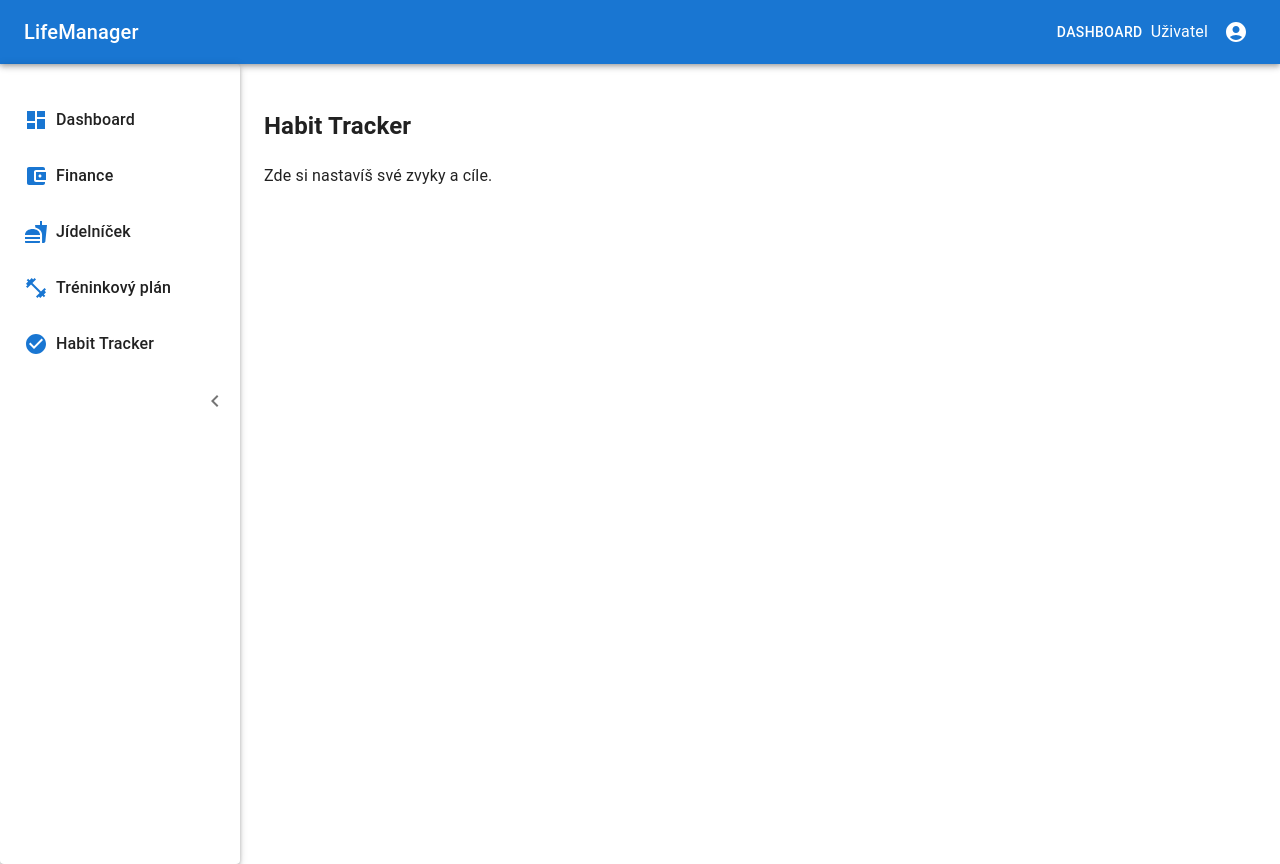
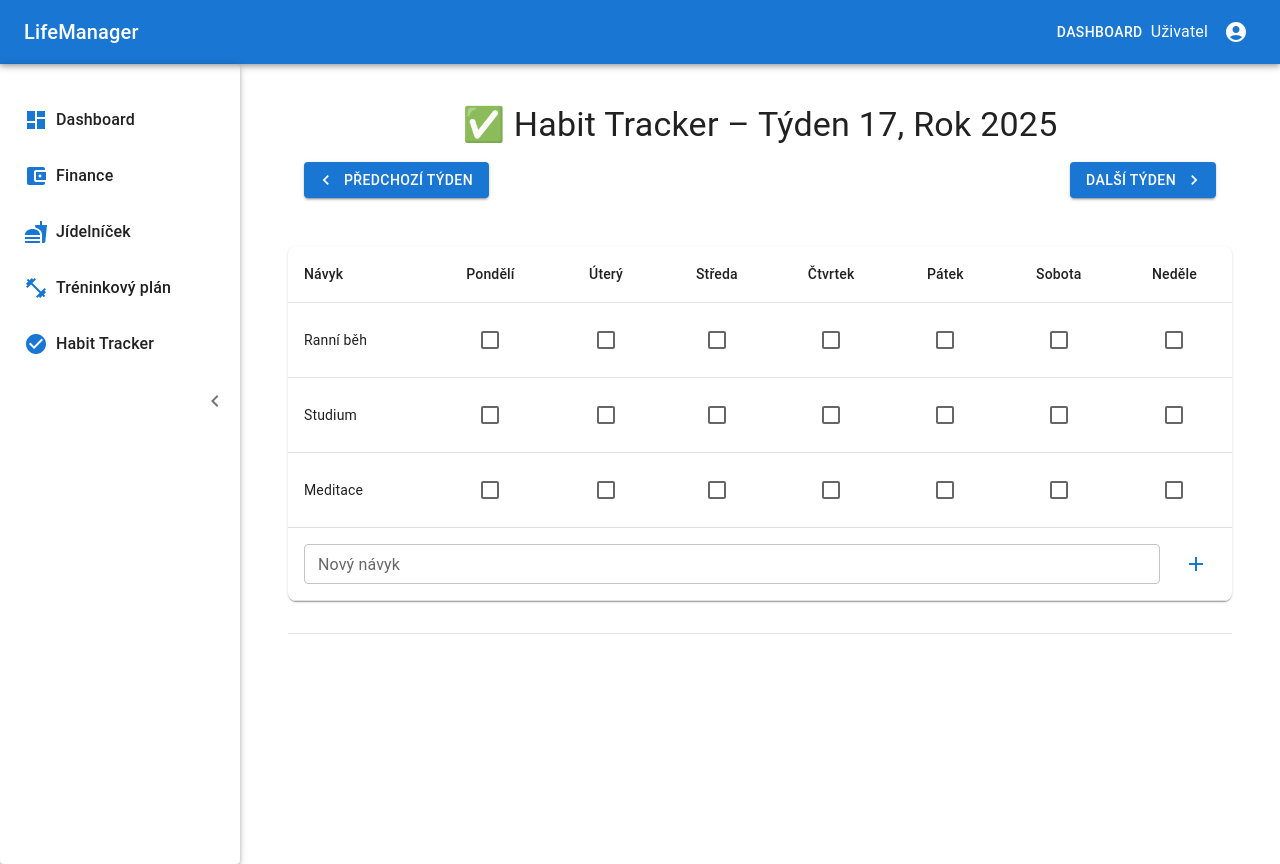
Before and after one commit to JakubHrd/LifeManager, a React (Create React App) app in the folder client/: page /dashboard/habits in a window 1280 px wide. Built offline with nearby package versions, Linux system fonts and the light colour scheme; no server answers; sample sign-in values are in the browser's storage.

Commit message:
Přidána stránka pro správu návyků (Habits)  základní frontend

```diff
--- /dev/null
+++ b/client/src/components/HabitCalendar.tsx
@@ -0,0 +1,103 @@
+import React, { useState, useEffect } from "react";
+import {
+  Box,
+  TableContainer,
+  Paper,
+  Table,
+  TableHead,
+  TableRow,
+  TableCell,
+  TableBody,
+  Checkbox,
+  IconButton,
+  TextField,
+} from "@mui/material";
+import AddIcon from "@mui/icons-material/Add";
+
+interface HabitCalendarProps {
+  week: number;
+  year: number;
+}
+
+const days = ["Pondělí", "Úterý", "Středa", "Čtvrtek", "Pátek", "Sobota", "Neděle"];
+
+const HabitCalendar: React.FC<HabitCalendarProps> = ({ week, year }) => {
+  const [habits, setHabits] = useState<string[]>(["Ranní běh", "Studium", "Meditace"]);
+  const [newHabit, setNewHabit] = useState<string>("");
+  const [completed, setCompleted] = useState<Record<string, Record<string, boolean>>>({});
+
+  // 🧠 Budoucí hook pro načtení dat z DB
+  useEffect(() => {
+    console.log("Aktuální týden/rok:", week, year);
+    // Tady později načti data podle týdne a roku z backendu
+  }, [week, year]);
+
+  const handleToggle = (habit: string, day: string) => {
+    setCompleted((prev) => ({
+      ...prev,
+      [habit]: {
+        ...prev[habit],
+        [day]: !prev[habit]?.[day],
+      },
+    }));
+  };
+
+  const handleAddHabit = () => {
+    if (!newHabit.trim()) return;
+    setHabits((prev) => [...prev, newHabit.trim()]);
+    setNewHabit("");
+  };
+
+  return (
+    <Box mt={4}>
+      <TableContainer component={Paper} sx={{ borderRadius: 2 }}>
+        <Table>
+          <TableHead>
+            <TableRow>
+              <TableCell>Návyk</TableCell>
+              {days.map((day) => (
+                <TableCell key={day} align="center">{day}</TableCell>
+              ))}
+            </TableRow>
+          </TableHead>
+          <TableBody>
+            {habits.map((habit) => (
+              <TableRow key={habit}>
+                <TableCell component="th" scope="row">{habit}</TableCell>
+                {days.map((day) => (
+                  <TableCell key={day} align="center">
+                    <Checkbox
+                      checked={!!completed[habit]?.[day]}
+                      onChange={() => handleToggle(habit, day)}
+                      color="primary"
+                    />
+                  </TableCell>
+                ))}
+              </TableRow>
+            ))}
+
+            {/* Řádek pro přidání nového návyku */}
+            <TableRow>
+              <TableCell colSpan={days.length + 1}>
+                <Box display="flex" alignItems="center" gap={2}>
+                  <TextField
+                    label="Nový návyk"
+                    size="small"
+                    value={newHabit}
+                    onChange={(e) => setNewHabit(e.target.value)}
+                    fullWidth
+                  />
+                  <IconButton onClick={handleAddHabit} color="primary">
+                    <AddIcon />
+                  </IconButton>
+                </Box>
+              </TableCell>
+            </TableRow>
+          </TableBody>
+        </Table>
+      </TableContainer>
+    </Box>
+  );
+};
+
+export default HabitCalendar;
--- a/client/src/pages/Habits.tsx
+++ b/client/src/pages/Habits.tsx
@@ -1,11 +1,62 @@
-import React from "react";
+import React, { useState } from "react";
+import {
+  Container,
+  Typography,
+  Button,
+  Box,
+  Divider,
+} from "@mui/material";
+import KeyboardArrowRightIcon from "@mui/icons-material/KeyboardArrowRight";
+import KeyboardArrowLeftIcon from "@mui/icons-material/KeyboardArrowLeft";
+import HabitCalendar from "../components/HabitCalendar";
+
+const getCurrentWeek = (): number => {
+  const now = new Date();
+  const startOfYear = new Date(now.getFullYear(), 0, 1);
+  const pastDays = Math.floor(
+    (now.getTime() - startOfYear.getTime()) / (24 * 60 * 60 * 1000)
+  );
+  return Math.ceil((pastDays + startOfYear.getDay() + 1) / 7);
+};
 
 const Habits: React.FC = () => {
+  const [week, setWeek] = useState<number>(getCurrentWeek());
+  const [year, setYear] = useState<number>(new Date().getFullYear());
+
+  const handleWeekChange = (change: number) => {
+    setWeek((prev) => prev + change);
+  };
+
   return (
-    <div>
-      <h2>Habit Tracker</h2>
-      <p>Zde si nastavíš své zvyky a cíle.</p>
-    </div>
+    <Container maxWidth="xl">
+      <Box component="section" sx={{ p: 2 }}>
+        <Typography variant="h4" gutterBottom align="center">
+          ✅ Habit Tracker – Týden {week}, Rok {year}
+        </Typography>
+
+        <Box sx={{ display: "flex", justifyContent: "space-between", mt: 2 }}>
+          <Button
+            variant="contained"
+            startIcon={<KeyboardArrowLeftIcon />}
+            onClick={() => handleWeekChange(-1)}
+            disabled={week === 1}
+          >
+            Předchozí týden
+          </Button>
+          <Button
+            variant="contained"
+            endIcon={<KeyboardArrowRightIcon />}
+            onClick={() => handleWeekChange(1)}
+          >
+            Další týden
+          </Button>
+        </Box>
+      </Box>
+
+      <HabitCalendar week={week} year={year} />
+
+      <Divider sx={{ my: 4 }} />
+    </Container>
   );
 };
 
```
